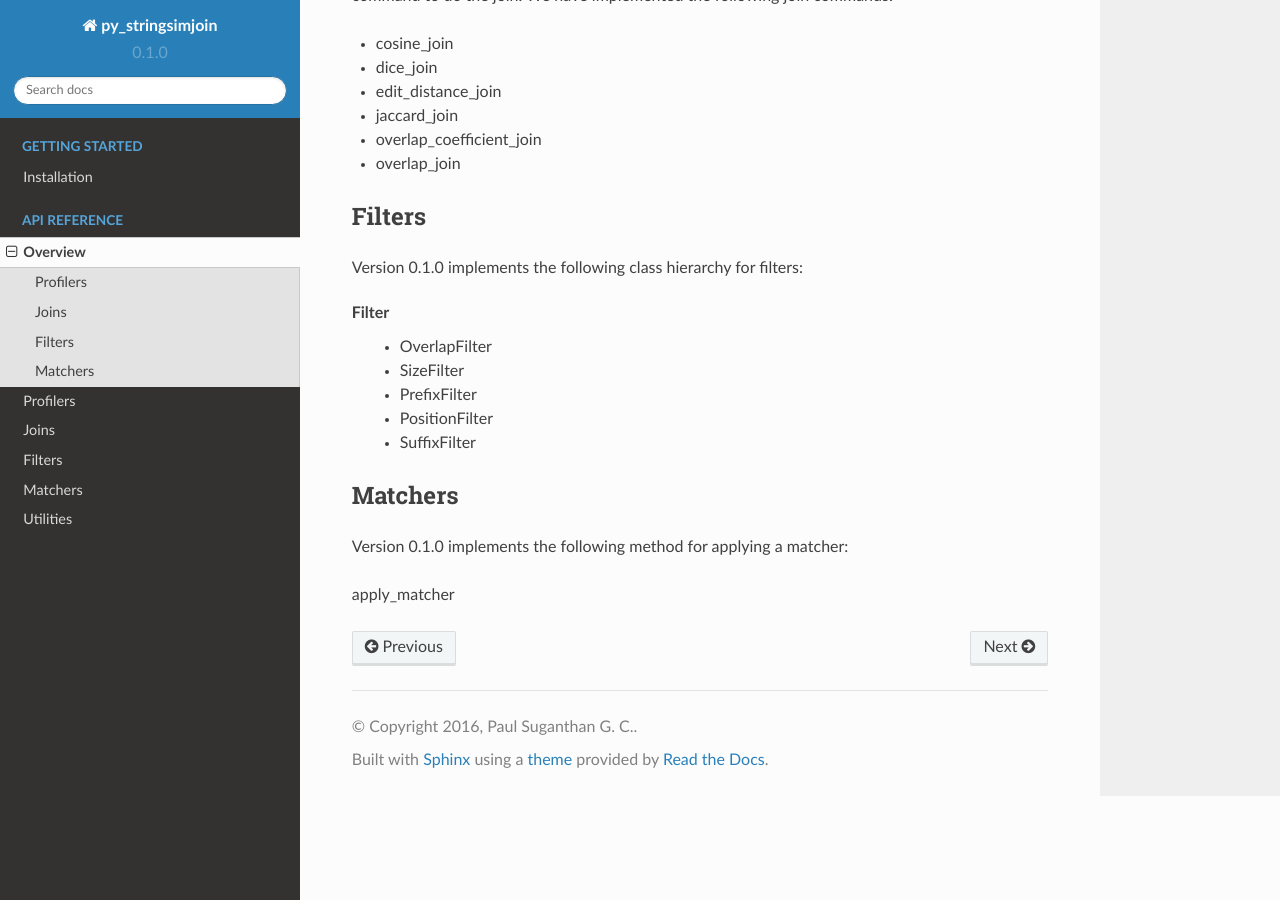
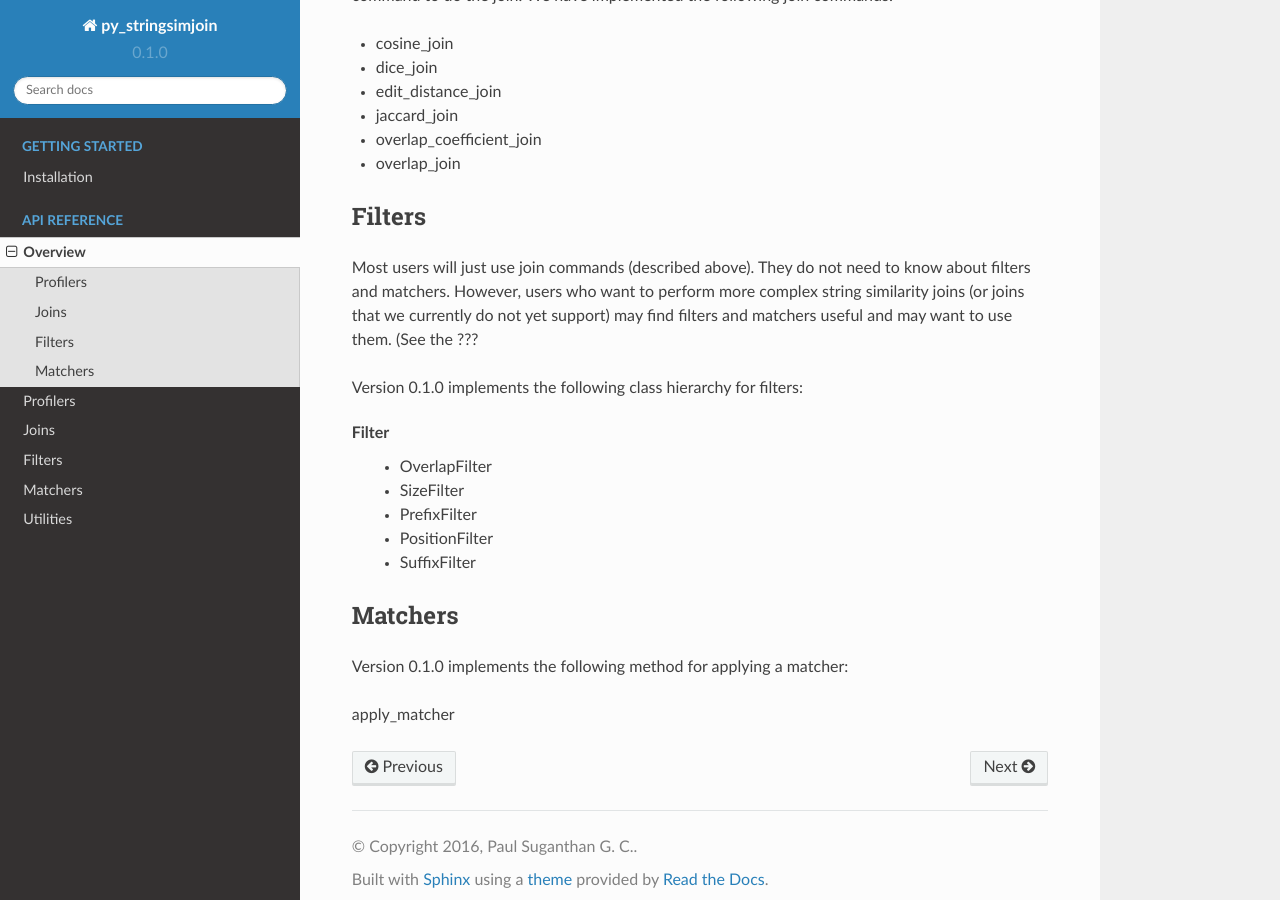
Before and after one commit to anhaidgroup/py_stringsimjoin, a Sphinx documentation site: the page built from docs/api/overview.rst, in a window 1280 px wide and 900 px high, scrolled down 1848 px. Built offline with Sphinx 7.4.7 and the Read the Docs theme 2.0.0, drawn with Linux system fonts in a browser that asks for light colours.

Commit message:
Updated overview.rst

```diff
--- a/docs/api/overview.rst
+++ b/docs/api/overview.rst
@@ -45,6 +45,7 @@ After loading and optionally profiling and fixing the tables, most likely the us
 
 Filters
 -------
+Most users will just use join commands (described above). They do not need to know about filters and matchers. However, users who want to perform more complex string similarity joins (or joins that we currently do not yet support) may find filters and matchers useful and may want to use them. (See the ???
 
 Version 0.1.0 implements the following class hierarchy for filters:
 
```
